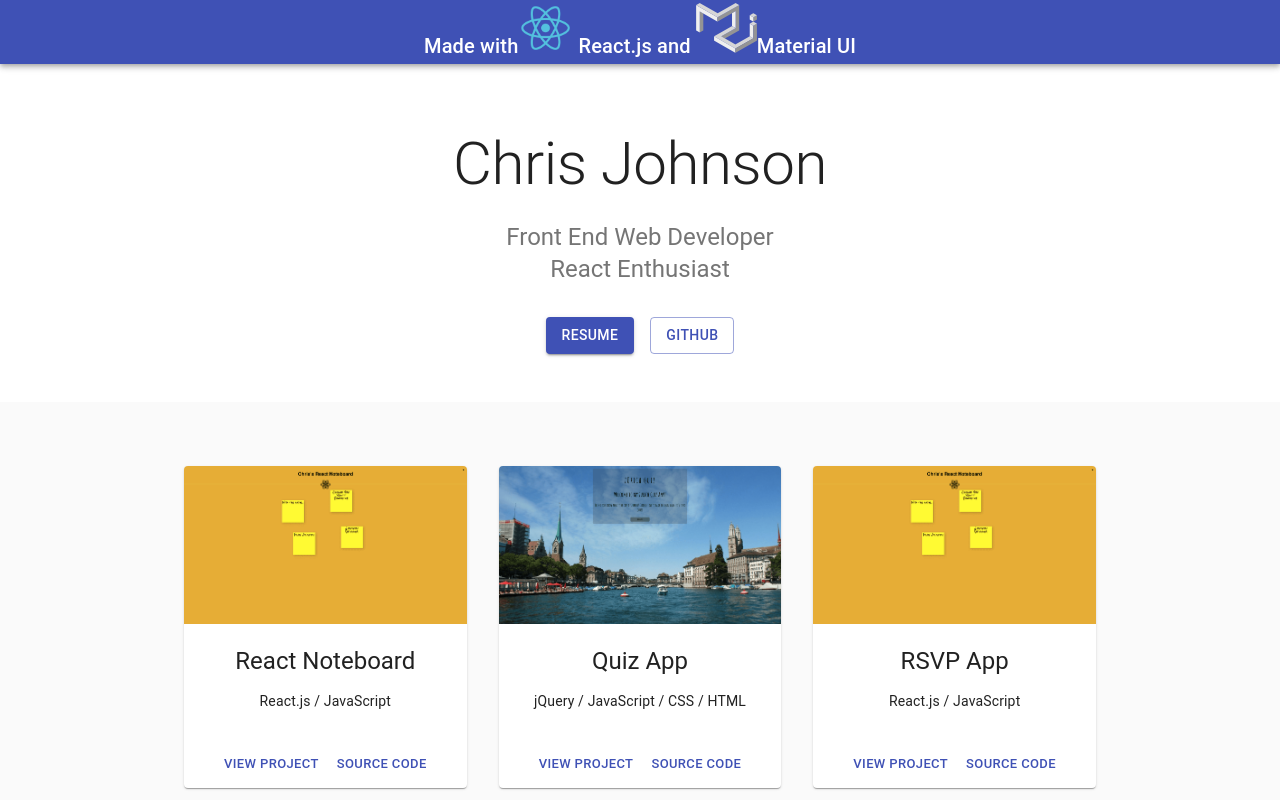
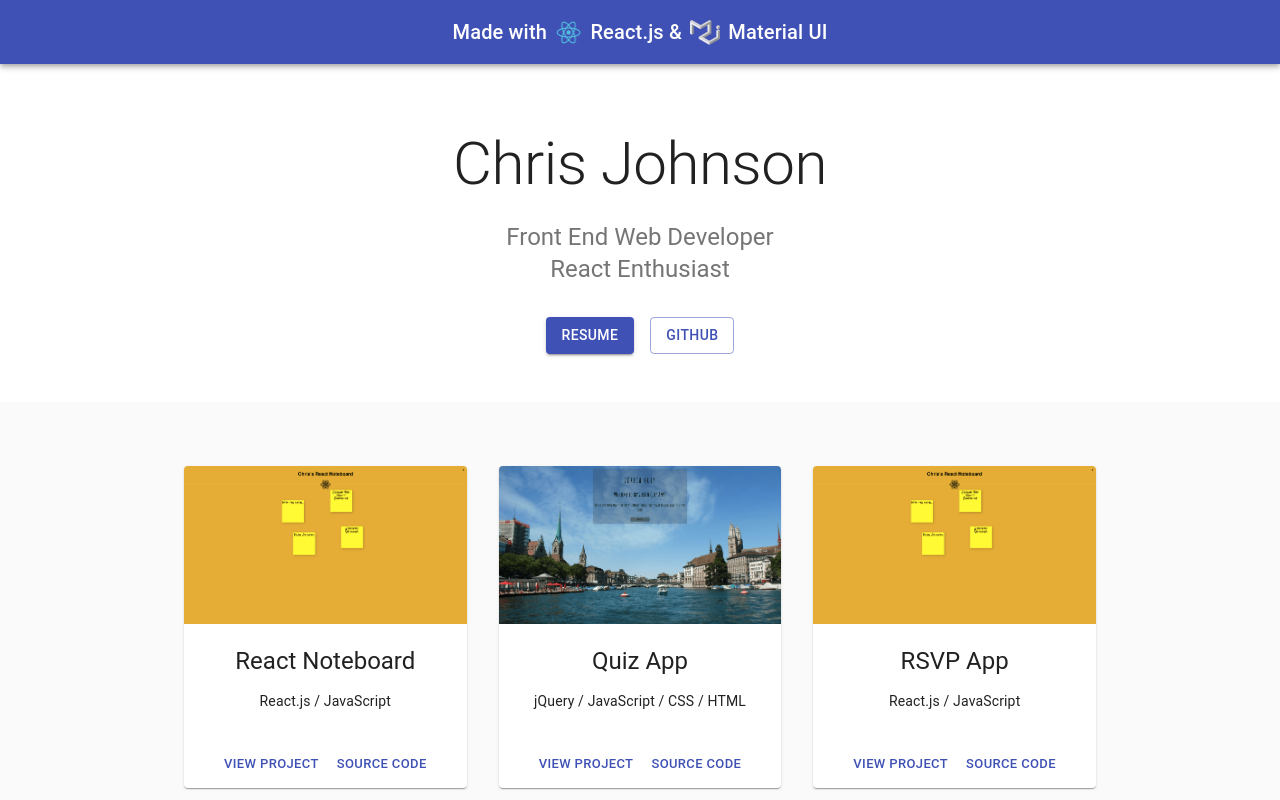
Before and after one commit to ChrisJ79/mui-portfolio, a React (Create React App) app: page / in a window 1280 px wide. Shown: the top 800 px of the page. Built offline with nearby package versions, Linux system fonts and the light colour scheme; the HTML template or start-up script is replaced by a standard one.

Commit message:
added WP logo

```diff
--- a/src/App.css
+++ b/src/App.css
@@ -6,3 +6,15 @@
     height: auto;
     width: 100%;
   }
+
+  .toolIcon {
+    height: 25px;
+    margin-right: 8px;
+    margin-left: 8px;
+  }
+
+  .toolIconContainer {
+    display: flex;
+    justify-content: center;
+    align-items: center;
+  }
--- a/src/App.js
+++ b/src/App.js
@@ -116,9 +116,15 @@ export default function Album() {
       <AppBar position="relative">
         <Toolbar>
         <Container maxWidth="sm" align="center">
-          <Typography variant="h6" color="inherit" noWrap>
-            Made with<img src="/react_no_bg__56x50.png" /> React.js and <img src="/material-ui__62x50.png" />Material UI
+
+
+
+          <Typography variant="h6" color="inherit" noWrap className="toolIconContainer">
+            Made with <img src="/react_no_bg__56x50.png" className="toolIcon"  alt=""/> React.js & <img src="/material-ui__62x50.png" className="toolIcon" alt=""/> Material UI
           </Typography>
+
+
+
         </Container>
         </Toolbar>
       </AppBar>
@@ -189,6 +195,7 @@ export default function Album() {
 
         {/* WP Sites Link Unit */}
           <Container className={classes.cardGrid} maxWidth="sm" align="center">
+          <img src="/wordpress_logo__240w.png" alt="" />
           <Typography variant="h5" align="center" color="textSecondary" paragraph>
               Click below to see some WordPress sites that I've built over the years.
           </Typography>
@@ -204,7 +211,7 @@ export default function Album() {
       {/* Footer */}
       <footer className={classes.footer}>
         <Typography variant="h6" align="center" gutterBottom>
-          <img src="/github-icon__50x50.png" />
+          <img src="/github-icon__50x50.png" alt="" />
         </Typography>
       </footer>
       {/* End footer */}
```
Also changed, not shown: public/wordpress_logo__240w.png (added).
